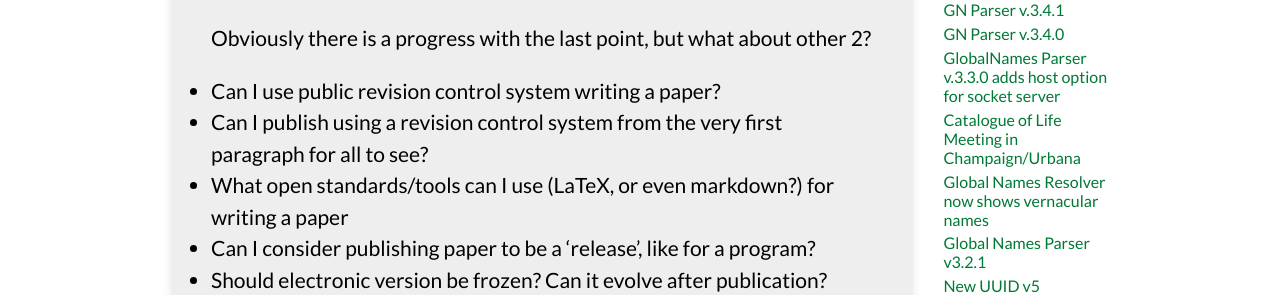
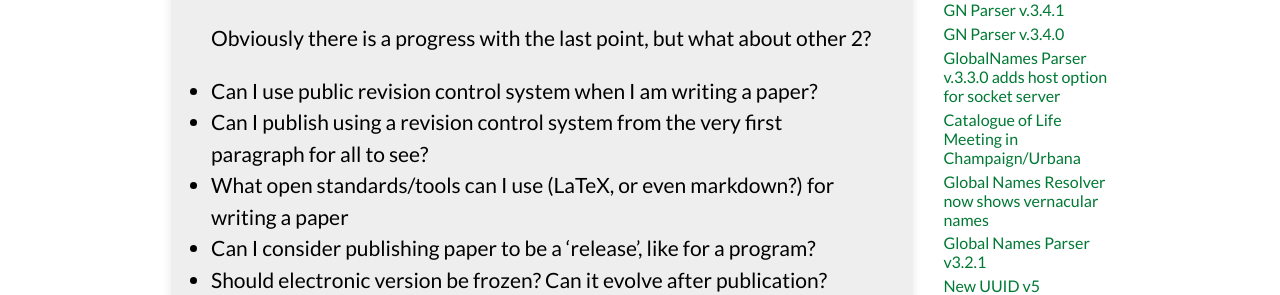
Before and after one commit to GlobalNamesArchitecture/GlobalNamesArchitecture.github.io, a Jekyll site: the page built from _posts/2015-10-19-open-source-papers.md, in a window 1280 px wide. Shown: the part 815-1110 px from the top of the page. Built offline with Jekyll 4.4.1, drawn with Linux system fonts in a browser that asks for light colours; nearby versions of some CDN libraries.

Commit message:
open paper writing

```diff
--- a/_posts/2015-10-19-open-source-papers.md
+++ b/_posts/2015-10-19-open-source-papers.md
@@ -23,7 +23,7 @@ write a scientific paper --
 
 Obviously there is a progress with the last point, but what about other 2?
 
-* Can I use public revision control system writing a paper?
+* Can I use public revision control system when I am writing a paper?
 * Can I publish using a revision control system from the very first paragraph for all to see?
 * What open standards/tools can I use (LaTeX, or even markdown?) for writing a paper
 * Can I consider publishing paper to be a 'release', like for a program?
```
